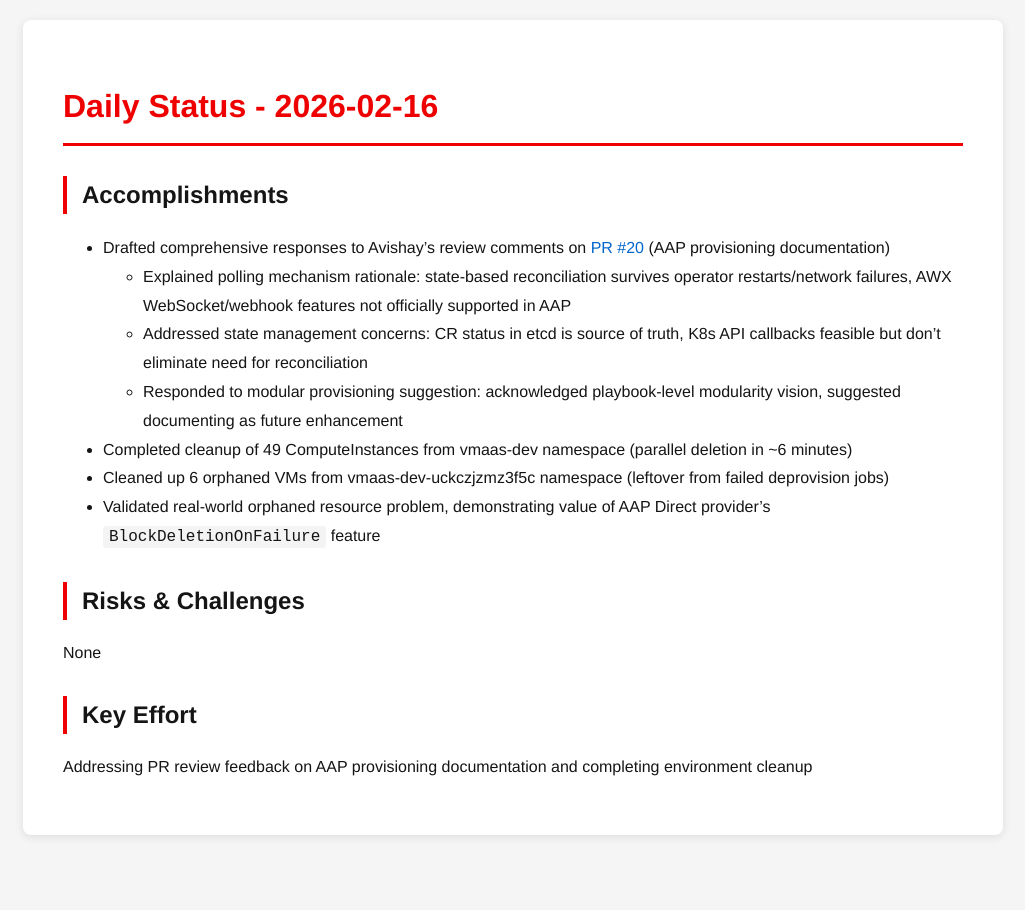
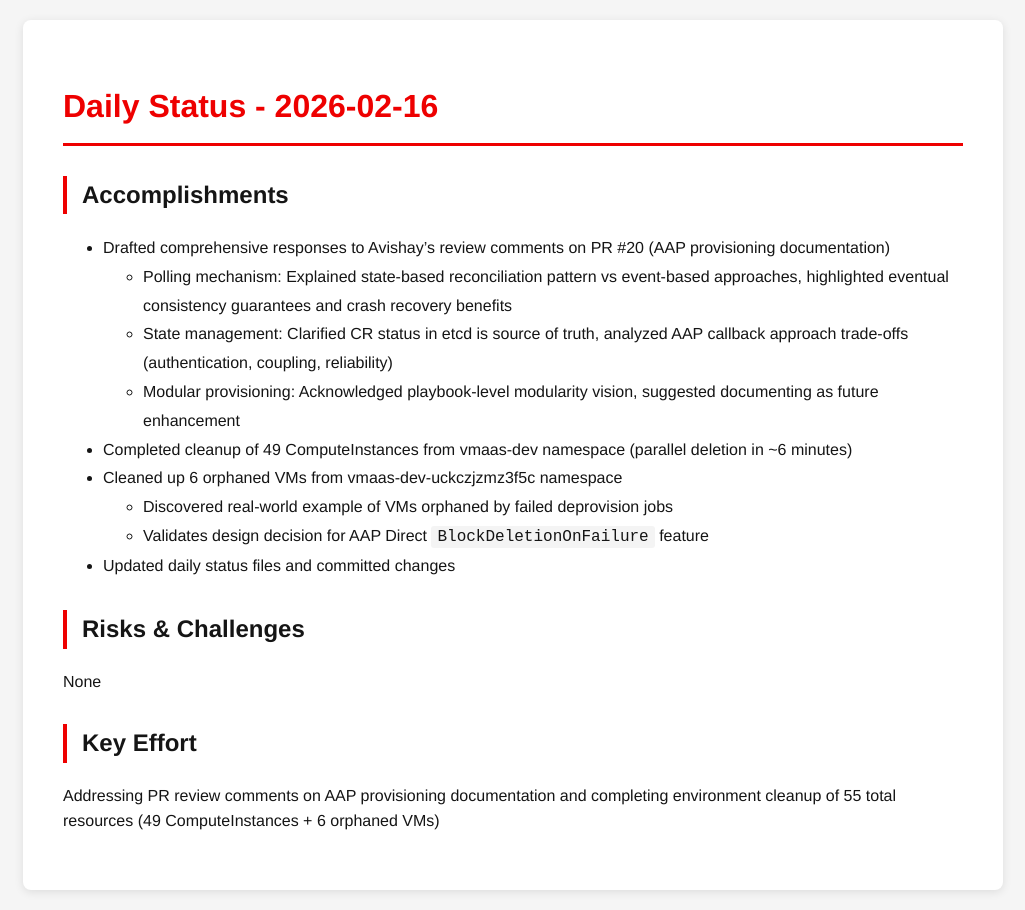
Before and after one commit to tzvatot/daily-status, a Jekyll site: the page built from 2026-02-16.md, in a window 1280 px wide. Shown: the whole page, without its empty margins (127-1152 px from the left). Built offline with Jekyll 4.4.1, drawn with Linux system fonts in a browser that asks for light colours.

Commit message:
Daily status update - 2026-02-16

```diff
--- a/2026-02-16.md
+++ b/2026-02-16.md
@@ -8,13 +8,15 @@
 
 ## Accomplishments
 
-- Drafted comprehensive responses to Avishay's review comments on [PR #20](https://github.com/osac-project/docs/pull/20) (AAP provisioning documentation)
-  - Explained polling mechanism rationale: state-based reconciliation survives operator restarts/network failures, AWX WebSocket/webhook features not officially supported in AAP
-  - Addressed state management concerns: CR status in etcd is source of truth, K8s API callbacks feasible but don't eliminate need for reconciliation
-  - Responded to modular provisioning suggestion: acknowledged playbook-level modularity vision, suggested documenting as future enhancement
+- Drafted comprehensive responses to Avishay's review comments on PR #20 (AAP provisioning documentation)
+  - Polling mechanism: Explained state-based reconciliation pattern vs event-based approaches, highlighted eventual consistency guarantees and crash recovery benefits
+  - State management: Clarified CR status in etcd is source of truth, analyzed AAP callback approach trade-offs (authentication, coupling, reliability)
+  - Modular provisioning: Acknowledged playbook-level modularity vision, suggested documenting as future enhancement
 - Completed cleanup of 49 ComputeInstances from vmaas-dev namespace (parallel deletion in ~6 minutes)
-- Cleaned up 6 orphaned VMs from vmaas-dev-uckczjzmz3f5c namespace (leftover from failed deprovision jobs)
-- Validated real-world orphaned resource problem, demonstrating value of AAP Direct provider's `BlockDeletionOnFailure` feature
+- Cleaned up 6 orphaned VMs from vmaas-dev-uckczjzmz3f5c namespace
+  - Discovered real-world example of VMs orphaned by failed deprovision jobs
+  - Validates design decision for AAP Direct `BlockDeletionOnFailure` feature
+- Updated daily status files and committed changes
 
 ## Risks & Challenges
 
@@ -22,4 +24,4 @@
 
 ## Key Effort
 
-Addressing PR review feedback on AAP provisioning documentation and completing environment cleanup
+Addressing PR review comments on AAP provisioning documentation and completing environment cleanup of 55 total resources (49 ComputeInstances + 6 orphaned VMs)
```
